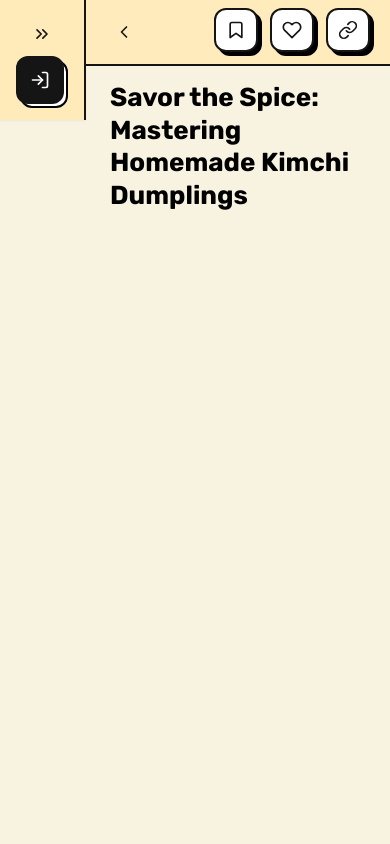
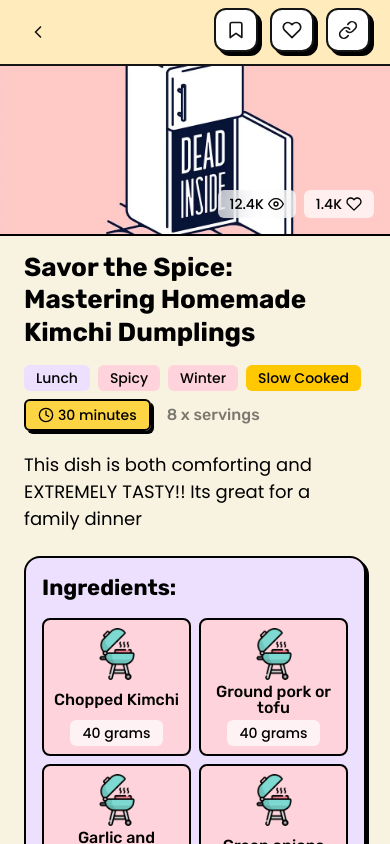
Before and after one commit to Flanner-app/flanner-nextjs-frontend, a Next.js app: page /blog/1 in a window 390 px wide. Shown: the top 844 px of the page. Built offline with nearby package versions, Linux system fonts and the light colour scheme; no server answers.

Commit message:
feat: unfinished blog post page

```diff
--- a/src/app/(withSidebars)/layout.tsx
+++ b/src/app/(withSidebars)/layout.tsx
@@ -1,4 +1,7 @@
-// import FridgeSidebar from '@/components/groceries/FridgeSidebar'
+'use client'
+
+import clsx from 'clsx'
+import { useState } from 'react'
 import Sidebar from '@/components/shared/Sidebar'
 
 export default function SidebarLayout({
@@ -6,10 +9,19 @@ export default function SidebarLayout({
 }: {
   children: React.ReactNode
 }) {
+  const [isSidebarOpen, setIsSidebarOpen] = useState(false)
+
   return (
     <div className="flex h-full">
-      <Sidebar />
-      {children}
+      <Sidebar
+        isOpen={isSidebarOpen}
+        toggle={() => setIsSidebarOpen((prev) => !prev)}
+      />
+      <div
+        className={clsx('w-full', isSidebarOpen ? 'lg:pl-64' : 'lg:pl-21.5')}
+      >
+        {children}
+      </div>
       {/* <FridgeSidebar /> */}
     </div>
   )
--- /dev/null
+++ b/src/components/blog/BlogPost/RecipeStep.tsx
@@ -0,0 +1,19 @@
+import clsx from 'clsx'
+
+type RecipeStepProps = { step: number; className?: string }
+
+const RecipeStep = ({ step, className }: RecipeStepProps) => {
+  return (
+    <div
+      className={clsx(
+        'h-16 w-16 rounded-xl border-2 border-black-default',
+        'flex items-center justify-center bg-white shadow-brutalism',
+        className,
+      )}
+    >
+      <span className="font-rubik text-6xl font-bold">{step}</span>
+    </div>
+  )
+}
+
+export default RecipeStep
--- a/src/components/blog/BlogPost/index.tsx
+++ b/src/components/blog/BlogPost/index.tsx
@@ -1,16 +1,270 @@
+import clsx from 'clsx'
+import Image from 'next/image'
+import { Clock, Eye, Heart } from 'react-feather'
+import { v4 as uuidv4 } from 'uuid'
+import { formatNumberToSmall } from '@/utils/numbers'
+import IngredientCard from '@/components/shared/IngredientCard'
+import { NutritionTable } from '@/components/shared/types/recipes'
 import Heading from '@/components/shared/typography/Heading'
 import BlogPostHeader from './BlogPostHeader'
+import { PLACEHOLDER_INGREDIENT } from './BlogPostSidebar'
+import NutritionalTable from './NutritionalTable'
+import RecipeStep from './RecipeStep'
+import Tag from '../Tag'
+
+const FIVE = 5
+const SIX = 6
+const TWO = 2
+
+type BlogPostProps = {
+  title: string
+  banner: string
+  numberOfLikes: number
+  numberOfViews: number
+  tags: Array<string>
+  totalCookingTime: string
+  servings: number
+  nutritionalInfo: NutritionTable
+  ingredients: any
+  prerequisites: string
+  finishingText: string
+  steps: Array<{
+    id: string
+    title: string
+    ingredients: any
+    imgSrc: string
+    text: string
+  }>
+}
+
+const PLACEHOLDER: BlogPostProps = {
+  title: 'Savor the Spice: Mastering Homemade Kimchi Dumplings',
+  banner: '/images/fridge-placeholder.webp',
+  numberOfLikes: 1354,
+  numberOfViews: 12354,
+  tags: ['Lunch', 'Spicy', 'Winter', 'Slow Cooked'],
+  totalCookingTime: '30 minutes',
+  servings: 8,
+  nutritionalInfo: {
+    servingSize: 1,
+    servedIn: 'bowl',
+    calories: 153,
+    totalFat: { quantity: 12, dailyRecommended: 150 },
+    saturatedFat: { quantity: 120, dailyRecommended: 350 },
+    transFat: { quantity: 3, dailyRecommended: null },
+    cholesterol: { quantity: 12, dailyRecommended: 50 },
+    sodium: { quantity: 122, dailyRecommended: 170 },
+    totalCarbs: { quantity: 12, dailyRecommended: 30 },
+    fibers: { quantity: 2, dailyRecommended: 10 },
+    totalSugars: { quantity: 2, dailyRecommended: null },
+    addedSugars: { quantity: 12, dailyRecommended: 15 },
+    protein: { quantity: 1, dailyRecommended: null },
+    micros: {
+      vitaminA: {
+        label: 'Vitamin A',
+        quantity: 12,
+        measuredIn: 'mg',
+        dailyRecommended: 50,
+      },
+      vitaminC: {
+        label: 'Vitamin C',
+        quantity: 650,
+        measuredIn: 'mg',
+        dailyRecommended: 50,
+      },
+      vitaminD: {
+        label: 'Vitamin D',
+        quantity: 155,
+        measuredIn: 'mg',
+        dailyRecommended: 50,
+      },
+    },
+  },
+  ingredients: PLACEHOLDER_INGREDIENT,
+  prerequisites:
+    'This dish is both comforting and EXTREMELY TASTY!! Its great for a family dinner',
+  finishingText:
+    'This is a finishin text, it probably will say something like this dish is very tasty bla-bla',
+  steps: [
+    {
+      id: uuidv4(),
+      title:
+        'Cook it Cook it Cook it Cook it Cook it Cook it Cook it Cook it Cook it ',
+      ingredients: PLACEHOLDER_INGREDIENT.slice(0, SIX),
+      imgSrc: '/images/fridge-placeholder.webp',
+      text: `Some ultra long text with no purpose to it Some ultra long text with no purpose to it
+      Some ultra long text with no purpose to it
+      Some ultra long text with no purpose to it`,
+    },
+    {
+      id: uuidv4(),
+      title: 'Cook it',
+      ingredients: PLACEHOLDER_INGREDIENT.slice(0, FIVE),
+      imgSrc: '/images/fridge-placeholder.webp',
+      text: 'text',
+    },
+    {
+      id: uuidv4(),
+      title: 'Cook it',
+      ingredients: PLACEHOLDER_INGREDIENT.slice(0, FIVE),
+      imgSrc: '/images/fridge-placeholder.webp',
+      text: 'text',
+    },
+    {
+      id: uuidv4(),
+      title: 'Cook it',
+      ingredients: PLACEHOLDER_INGREDIENT.slice(0, FIVE),
+      imgSrc: '/images/fridge-placeholder.webp',
+      text: 'text',
+    },
+    {
+      id: uuidv4(),
+      title: 'Cook it',
+      ingredients: PLACEHOLDER_INGREDIENT.slice(0, FIVE),
+      imgSrc: '/images/fridge-placeholder.webp',
+      text: 'text',
+    },
+  ],
+}
 
 const BlogPost = () => {
   return (
-    <div>
+    <>
       <BlogPostHeader title="Savor the Spice: Mastering Homemade Kimchi Dumplings" />
-      <div className="px-6 py-4">
-        <Heading as="h1" type="display">
-          Savor the Spice: Mastering Homemade Kimchi Dumplings
+      <div
+        className={clsx(
+          'relative aspect-[2.3/1] w-full border-b-2 border-black-default',
+          'lg:hidden',
+        )}
+      >
+        <div className="absolute bottom-2 right-2 z-10 flex items-center gap-2 p-2">
+          <Tag type="info">
+            {formatNumberToSmall(PLACEHOLDER.numberOfViews)}
+            <Eye size={16} />
+          </Tag>
+          <Tag type="info">
+            {formatNumberToSmall(PLACEHOLDER.numberOfLikes)}
+            <Heart size={16} />
+          </Tag>
+        </div>
+        <Image
+          src={PLACEHOLDER.banner}
+          fill
+          sizes="1240px"
+          className="object-cover"
+          alt={PLACEHOLDER.title}
+        />
+      </div>
+      <div className="px-6 py-4 lg:px-10 xl:max-w-7xl">
+        <Heading as="h1" type="display" className="mb-4">
+          {PLACEHOLDER.title}
         </Heading>
+
+        <div className="mb-2 flex flex-wrap items-center gap-2">
+          {/* todo: split tags into categories, each of which will have it's bg
+          color */}
+          {PLACEHOLDER.tags.map((item) => (
+            <Tag key={item}>{item}</Tag>
+          ))}
+        </div>
+        <div className="mb-5 flex items-center gap-4">
+          <Tag
+            type="info"
+            className="inline border-2 border-black-default bg-yellow-regular shadow-brutalism"
+          >
+            <Clock size={16} />
+            {PLACEHOLDER.totalCookingTime}
+          </Tag>
+          <span className="font-rubik font-medium leading-none opacity-50">
+            {PLACEHOLDER.servings} x servings
+          </span>
+        </div>
+
+        <p className="mb-6 text-lg">{PLACEHOLDER.prerequisites}</p>
+
+        <div
+          className={clsx(
+            'rounded-2xl border-2 border-black-default bg-tones-lavender p-4',
+            'mb-16 shadow-brutalism lg:hidden',
+          )}
+        >
+          <Heading as="h2" type="headline" className="mb-4">
+            Ingredients:
+          </Heading>
+          <div className="grid grid-cols-2 gap-2 sm:grid-cols-3 md:grid-cols-4">
+            {/* todo: add a checkbox */}
+            {PLACEHOLDER.ingredients.map((item: any) => (
+              <IngredientCard
+                key={item.id}
+                label={item.label}
+                iconSrc="/images/cards/appliances/grill.webp"
+                measurement={item.measurement}
+                quantity={item.quantity}
+                className={clsx(
+                  PLACEHOLDER.ingredients.length % TWO !== 0 &&
+                    'last:col-span-2',
+                )}
+              />
+            ))}
+          </div>
+        </div>
+        {PLACEHOLDER.steps.map((step, i) => (
+          <div key={step.id} className="mb-16">
+            <div className="mb-6 flex items-center gap-4">
+              <RecipeStep step={i + 1} className="shrink-0" />
+              <Heading as="h3" type="headline">
+                {step.title}
+              </Heading>
+            </div>
+            <div
+              className={clsx(
+                'relative aspect-video rounded-2xl border-2 border-black-default',
+                'mb-4 overflow-hidden shadow-brutalism',
+              )}
+            >
+              <Image
+                fill
+                src={step.imgSrc}
+                sizes="1280px"
+                className="object-cover"
+                alt={step.title}
+              />
+            </div>
+            {step.ingredients.length && (
+              <div
+                className={clsx(
+                  'mb-4 grid grid-cols-2 gap-2 rounded-xl border-2 border-black-default',
+                  'bg-tones-lavender p-2 shadow-brutalism sm:grid-cols-3 md:grid-cols-4',
+                  'lg:grid-cols-5',
+                )}
+              >
+                {step.ingredients.map((ingredient: any) => (
+                  <IngredientCard
+                    key={ingredient.id}
+                    label={ingredient.label}
+                    iconSrc="/images/cards/appliances/grill.webp"
+                    measurement={ingredient.measurement}
+                    quantity={ingredient.quantity}
+                  />
+                ))}
+              </div>
+            )}
+            <p className="text-lg">{step.text}</p>
+          </div>
+        ))}
+        <div className="mb-6 flex items-center gap-4">
+          <RecipeStep step={PLACEHOLDER.steps.length} className="shrink-0" />
+          <Heading as="h3" type="headline">
+            Enjoy!
+          </Heading>
+        </div>
+
+        <NutritionalTable
+          servings={PLACEHOLDER.servings}
+          {...PLACEHOLDER.nutritionalInfo}
+        />
       </div>
-    </div>
+    </>
   )
 }
 
--- a/src/components/shared/Sidebar.tsx
+++ b/src/components/shared/Sidebar.tsx
@@ -1,22 +1,23 @@
-'use client'
-
 import clsx from 'clsx'
 import Link from 'next/link'
-import { useState } from 'react'
 import { ChevronsLeft, LogIn, LogOut } from 'react-feather'
 import { useAuth } from '@/context/AuthContext'
 import Button from './Button'
 
-const Sidebar = () => {
+type SidebarProps = {
+  isOpen: boolean
+  toggle: () => void
+}
+
+const Sidebar = ({ isOpen, toggle }: SidebarProps) => {
   const { user, logOut } = useAuth()
-
-  const [isOpen, setIsOpen] = useState(false)
 
   return (
     <div
       className={clsx(
         'h-full border-r-2 border-black-regular px-4 py-3 shadow-sm',
-        'flex flex-col justify-between bg-yellow-dark',
+        'hidden flex-col justify-between bg-yellow-dark lg:flex',
+        'fixed left-0 z-20',
         isOpen ? 'w-64' : 'w-auto',
       )}
     >
@@ -31,12 +32,7 @@ const Sidebar = () => {
             Flanner
           </h1>
         )}
-        <Button
-          size="S"
-          appearence="ghost"
-          onClick={() => setIsOpen((prev) => !prev)}
-          containsIconOnly
-        >
+        <Button size="S" appearence="ghost" onClick={toggle} containsIconOnly>
           <ChevronsLeft
             size={20}
             className={clsx(
--- a/tailwind.config.js
+++ b/tailwind.config.js
@@ -71,7 +71,11 @@ module.exports = {
       },
       spacing: {
         4.5: '1.125rem',
+        21.5: '5.375rem',
       },
+      width: (theme) => ({
+        ...theme('spacing'),
+      }),
       minWidth: (theme) => ({
         ...theme('spacing'),
       }),
```
Also changed, not shown: src/components/blog/BlogPost/NutritionalTable.tsx (+5 -6 lines).
